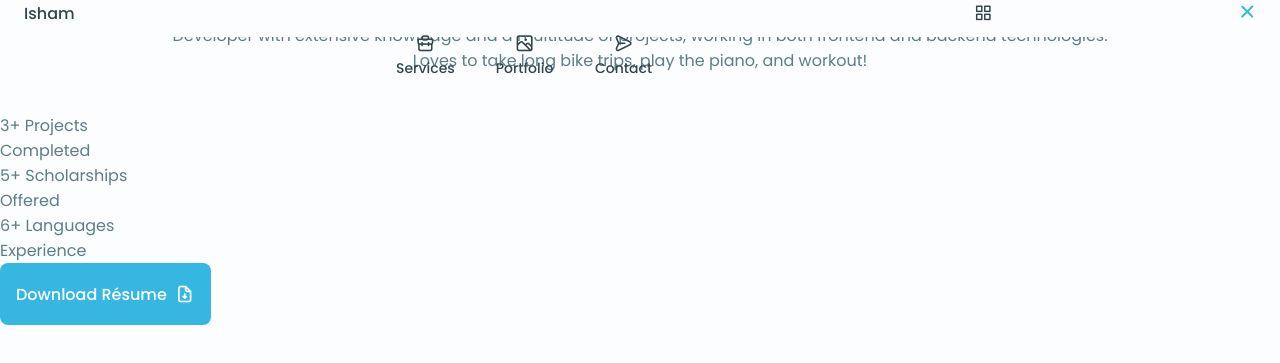
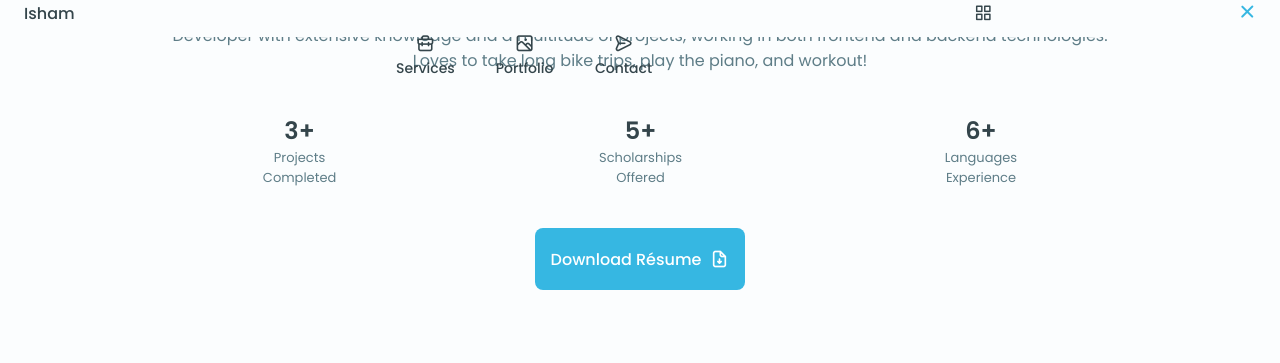
Before and after one commit to isham-b/Personal-Website, a plain HTML site: page index.html in a window 1280 px wide. Shown: the part 763-1126 px from the top of the page. Drawn offline with nearby package versions, Linux system fonts and the light colour scheme.

Commit message:
Fixed "about me"

```diff
--- a/assets/css/styles.css
+++ b/assets/css/styles.css
@@ -248,6 +248,8 @@ img {
 
 
 
+
+
 /*---------------------------- HOME --------------------------------- */
 .home_container {
     gap: 1rem;
@@ -365,4 +367,34 @@ img {
 .about_desc {
     text-align: center;
     margin-bottom: var(--bm-2-5);
+    margin-left: var(--bm-1-5);
+    margin-right: var(--bm-1-5);
 }
+
+.about_info {
+    display: flex;
+    justify-content: space-evenly;
+    margin-bottom: var(--bm-2-5);
+}
+
+
+.about_info_title {
+    font-size: var(--h2-font-size);
+    font-weight: var(--font-semi-bold);
+    color: var(--title-colour);
+}
+
+.about_info_name {
+    font-size: var(--tiny-font-size);
+}
+
+.about_info_title,
+.about_info_name {
+    display: block;
+    text-align: center;
+}
+
+.about_buttons {
+    display: flex;
+    justify-content: center;
+}
```
